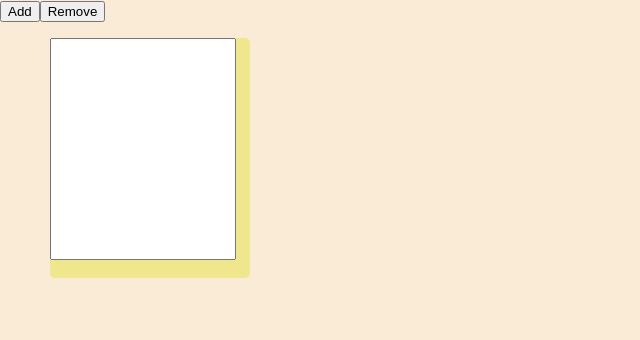
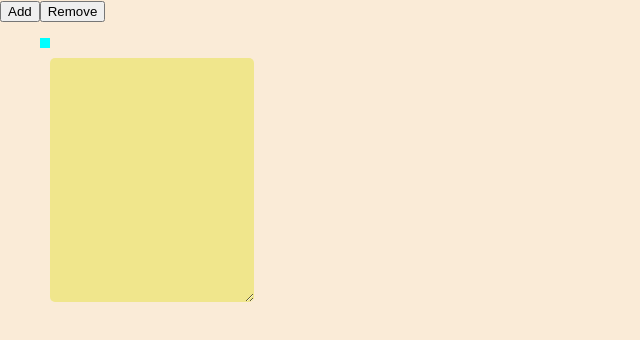
Before and after one commit to Fkscgy/Projeto-PI, a React (Create React App) app in the folder my-app/: page / in a window 1280 px wide. Both pictures are taken after a click on the button "Add". Shown: the top 340 px of the page, without its empty margins (0-640 px from the left). Built offline with nearby package versions, Linux system fonts and the light colour scheme.

Commit message:
sistema de drag

```diff
--- a/my-app/package.json
+++ b/my-app/package.json
@@ -8,6 +8,7 @@
     "@testing-library/user-event": "^13.5.0",
     "react": "^18.2.0",
     "react-dom": "^18.2.0",
+    "react-draggable": "^4.4.5",
     "react-scripts": "5.0.1",
     "web-vitals": "^2.1.4"
   },
--- a/my-app/src/components/canvas/index.jsx
+++ b/my-app/src/components/canvas/index.jsx
@@ -7,15 +7,17 @@ const Canvas = () => {
     const [lastPostId, setLastPostId] = useState(0);
     const listItem = post.map((value) => <ListItem key={value.id} value={value}/>);
     function ListItem(props) {
-        return <Post id={props.value.id} handleBlur ={(id,value) => change(id,value)} handleClick={(id) => setLastPostId(id)} value={props.value.defaultValue}/>;
+        return <Post id={props.value.id} handleBlur ={(id,value,posValue) => change(id,value,posValue)} value={props.value.default} pos={props.value.pos}/>;
     }
     const add = () => {
-        setPost(state => [...state, {id:state.length, handleClick:(id) => lastPostId(id),defaultValue:""}])
+        console.log(post)
+        setPost(state => [...state, {id:state.length, handleClick:(id) => lastPostId(id),defaultValue:"", pos:{x:0,y:0}}])
     }
-    const change = (id,value) => {
+    const change = (id,value,posValue) => {
+        setLastPostId(id)
         setPost(state => {
             let array = [...state];
-            array[id] = {...state[id],defaultValue:value}
+            array[id] = {...state[id],defaultValue:value,pos:posValue}
             return array;
         })
     }
--- a/my-app/src/components/postit/index.js
+++ b/my-app/src/components/postit/index.js
@@ -1,16 +1,22 @@
 import React from "react";
+import Draggable from "react-draggable"
 import './style.css';
 
 class postit extends React.Component {
-    constructor({props}){
-        super()
-        this.state = {props};
+    constructor(props){
+        super(props)
+        this.state = {
+            pos:props.pos
+        };
     }
     render (){
         return(
-            <div className="Postit-body" onClick={() => {console.log('11'); this.props.handleClick(this.props.id)}}>
-                <textarea defaultValue={this.props.value} onBlur={(e) =>{this.props.handleBlur(this.props.id,e.target.value)}} className="Postit"/>
-            </div>
+            <Draggable onDrag={(e,data) => {this.setState({pos:{x:data.x,y:data.y}})}} defaultPosition={this.props.pos} handle="#Drag">
+                <div id="Postit">
+                    <div id="Drag"></div>
+                    <textarea className="Postit-body" defaultValue={this.props.value} onBlur={(e) =>{console.log(this.state.pos); this.props.handleBlur(this.props.id,e.target.value,this.state.pos)}}/>
+                </div>
+            </Draggable>
         )
     }
 }
--- a/my-app/src/components/postit/style.css
+++ b/my-app/src/components/postit/style.css
@@ -7,14 +7,21 @@
     width: 200px;
     height: 240px;
     margin: 10px;
-    resize:both;
+    resize: both;
     justify-content: center;
+    position: absolute;
 }
+
+#Postit{
+    position: absolute;
+}
+
 .Postit:focus{
     outline: none;
 }
-.Postit{
-    width: 90%;
-    height: 90%;
-    resize:none;
+
+#Drag{
+    background-color:aqua;
+    width: 10px;
+    height: 10px;
 }
```
Also changed, not shown: 1 other file (tests, documents, lock files or other folders).
